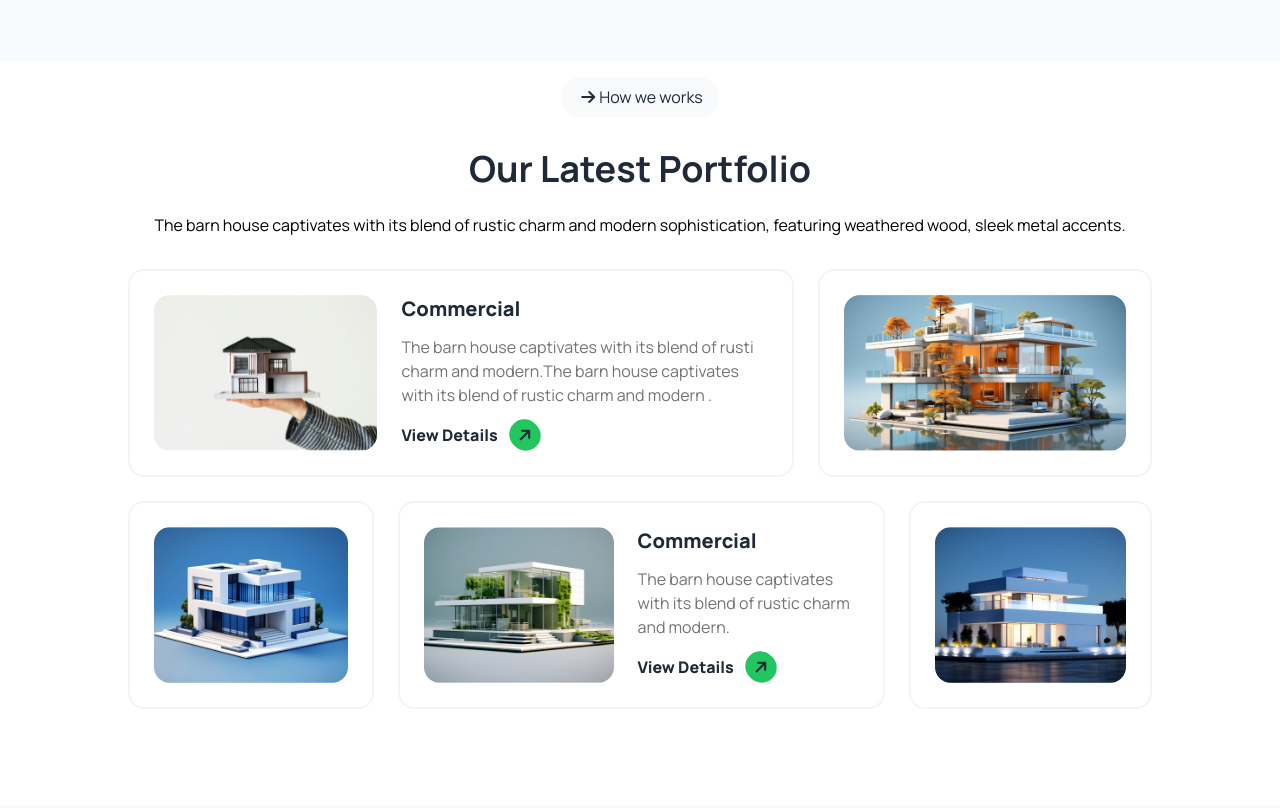
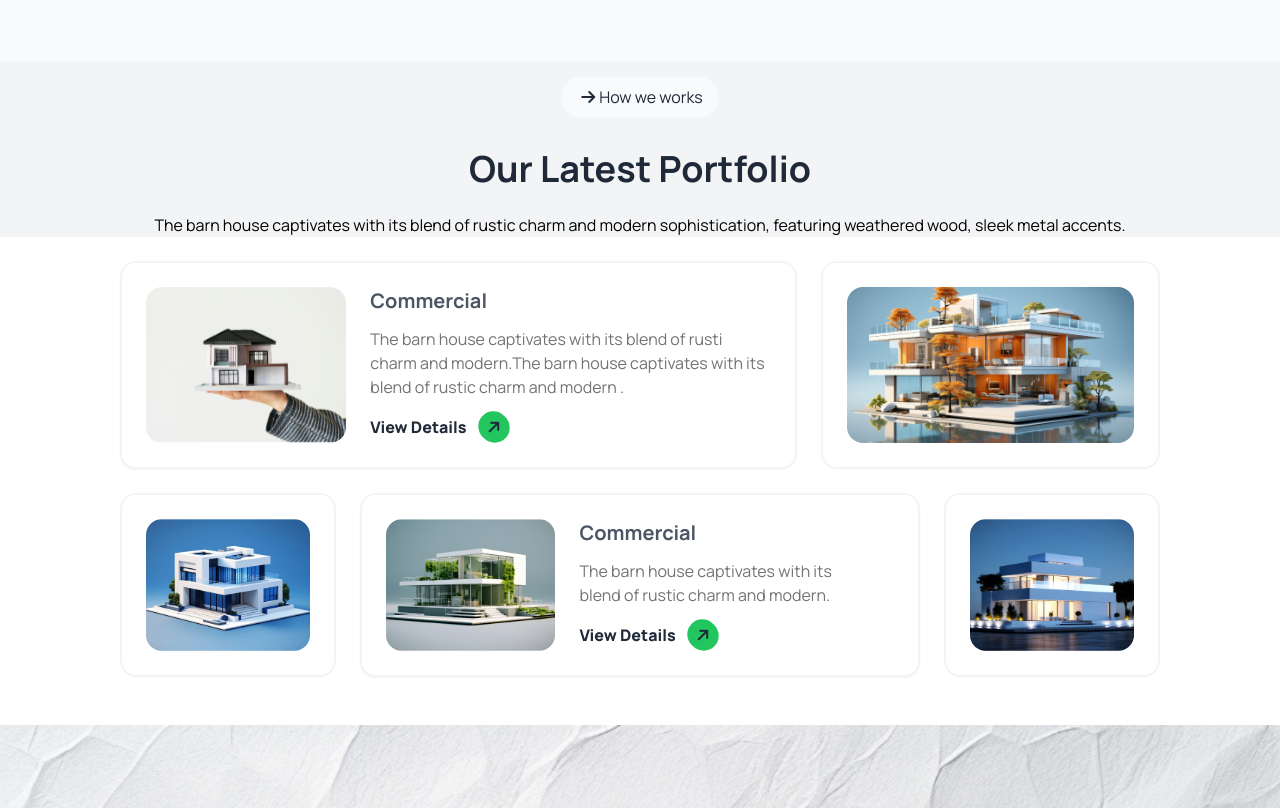
Before and after one commit to muin99/Optima, a plain HTML site: page index.html in a window 1280 px wide. Shown: the part 1910-2718 px from the top of the page. Drawn offline with nearby package versions, Linux system fonts and the light colour scheme.

Commit message:
Fixed some problems of latest Portfolio  section

```diff
--- a/index.html
+++ b/index.html
@@ -4,7 +4,7 @@
 <head>
     <meta charset="UTF-8">
     <meta name="viewport" content="width=device-width, initial-scale=1.0">
-    <title>OptimaHomes</title>
+    <title>Optima</title>
     <script src="https://kit.fontawesome.com/c2e447c550.js" crossorigin="anonymous"></script>
     <link rel="preconnect" href="https://fonts.googleapis.com">
     <link rel="preconnect" href="https://fonts.gstatic.com" crossorigin>
@@ -18,7 +18,7 @@
     </style>
 </head>
 
-<body class="font-manrope ">
+<body class="font-manrope">
     <!-- Header -->
     <header>
         <!-- navbar -->
@@ -169,7 +169,7 @@
             </div>
         </section>
         <!-- latest Portfolio section -->
-        <section class="bg-white px-5 md:px-24 ">
+        <section class="bg-gray-100 px-5 md:px-24 ">
             <!-- text section -->
             <div class="text-center mx-6">
                 <button class="bg-gray-50 rounded-full border-none py-2 px-4 my-4"><i
@@ -179,17 +179,17 @@
                     sophistication, featuring
                     weathered wood, sleek metal accents.</p>
             </div>
-            <!-- img section -->
-            <div class="m-8">
-                <div class="flex flex-col space-y-6 md:flex-row md:space-y-0 ">
-                    <div class="border-2 border-gray-100 rounded-2xl w-8/12 ">
-                        <div class="flex flex-col md:flex-row  justify-center p-6">
-                            <div class="w-full rounded-2xl mr-6 bg-cover bg-no-repeat bg-center"
-                                style="background-image: url(assets/img1.png);">
 
-                            </div>
-                            <div>
-                                <h4 class="text-xl font-extrabold">Commercial</h4>
+
+        </section>
+        <section class="px-1 bg-gray-100 md:bg-white md:px-24">
+            <div class="w-full flex flex-col p-6 pb-3 gap-6 md:flex-row">
+                <div
+                    class="w-full flex flex-col md:flex-row border-2 bg-white border-gray-100 shadow-sm gap-6 p-6 rounded-2xl  md:w-8/12">
+                    <div class="w-full h-48 md:h-full bg-cover bg-center rounded-2xl md:w-4/12 "
+                        style="background-image: url(assets/img1.png);"></div>
+                    <div class="w-full md:w-8/12">
+                        <h4 class="text-xl font-bold text-gray-600">Commercial</h4>
                         <p class="py-3 text-base text-[#737373]">The barn house captivates with its blend of
                             rusti charm and modern.The barn house captivates with its blend of rustic charm and
                             modern .</p>
@@ -198,52 +198,47 @@
                         </h3>
                     </div>
                 </div>
-                    </div>
-                    <div
-                        class="flex w-4/12 flex-col md:flex-row items-center justify-center border-2 border-gray-100 rounded-2xl p-6 md:ml-6">
-                        <div class="w-full h-full rounded-2xl bg-cover bg-no-repeat bg-center"
+                <div class="border-2 border-gray-100 rounded-2xl w-full bg-white h-auto p-6  md:w-4/12">
+                    <div class="w-full h-48 md:h-full bg-cover bg-center rounded-2xl  "
                         style="background-image: url(assets/img2.png);"></div>
                 </div>
             </div>
-                <div class="flex pb-24 flex-col space-y-6 md:flex-row mt-6 md:space-y-0">
-                    <div
-                        class="flex w-3/12 items-center justify-center border-2 border-gray-100 p-6 rounded-2xl md:mr-6">
-                        <div class="w-full h-full rounded-2xl bg-cover bg-center bg-no-repeat"
+            <div class="flex flex-col-reverse gap-6 p-6 pt-3 md:flex-row">
+                <div class="border-2 border-gray-100 rounded-2xl w-full bg-white h-auto p-6  md:w-3/12">
+                    <div class="w-full h-48 md:h-full bg-cover bg-center rounded-2xl"
                         style="background-image: url(assets/img3.png);"></div>
                 </div>
-
-                    <div class="border-2 border-gray-100 rounded-2xl md:w-6/12 ">
-                        <div class="flex flex-col md:flex-row  justify-center p-6">
-                            <div class="w-full rounded-2xl mr-6 bg-cover bg-no-repeat bg-center"
-                                style="background-image: url(assets/img4.png);">
-
-                            </div>
-                            <div>
-                                <h4 class="text-xl font-extrabold">Commercial</h4>
-                                <p class="py-3 text-base text-[#737373]">The barn house captivates with its blend of
-                                    rustic charm and modern. </p>
+                <div
+                    class="w-full flex flex-col md:flex-row border-2 bg-white border-gray-100 shadow-sm gap-6 p-6 rounded-2xl  md:w-8/12">
+                    <div class="w-full h-48 md:h-full bg-cover bg-center rounded-2xl md:w-4/12 "
+                        style="background-image: url(assets/img4.png);"></div>
+                    <div class="w-full md:w-6/12">
+                        <h4 class="text-xl font-bold text-gray-600">Commercial</h4>
+                        <p class="py-3 text-base text-[#737373]">The barn house captivates with its blend of rustic
+                            charm and modern. </p>
                         <h3 class="font-extrabold">View Details<i
                                 class="fa-solid fa-arrow-right bg-green-500 rounded-full p-2 mx-3 -rotate-45"></i>
                         </h3>
                     </div>
                 </div>
+                <div class="border-2 border-gray-100 rounded-2xl w-full bg-white h-auto p-6  md:w-3/12">
+                    <div class="w-full h-48 md:h-full bg-cover bg-center rounded-2xl"
+                        style="background-image: url(assets/img5.png);"></div>
                 </div>
-                    <div class="ml-6 border-2 border-gray-100 rounded-2xl md:w-3/12">
-                        <div class="w-full h-full flex flex-col md:flex-row  justify-center p-6">
-                            <div class=" rounded-2xl w-full h-full bg-cover bg-no-repeat bg-center"
+
+            </div>
+            <div class="px-6 pb-6">
+                <div class="block md:hidden border-2 border-gray-100 rounded-2xl w-full bg-white h-auto p-6">
+                    <div class="w-full h-48 md:h-full bg-cover bg-center rounded-2xl"
                         style="background-image: url(assets/img5.png);"></div>
                 </div>
             </div>
-
-                </div>
-            </div>
-
 
         </section>
 
         <!-- project section -->
         <section class="   bg-cover" style="background-image: url(assets/bg.jpg);">
-            <div class="container mx-auto">
+            <div class="px-5 md:px-24">
                 <div class="text-center mb-8">
                     <button class="bg-green-400 mt-24 py-2 px-4 rounded-full font-bold"><i
                             class="fa-solid fa-arrow-right text-black rounded-full  ml-2 p-2"></i>Let's Connect</button>
@@ -255,7 +250,7 @@
                     </div>
                 </div>
                 <!-- discuss section -->
-                <div class="grid grid-cols-2 gap-6 w-8/12 mx-auto">
+                <div class="grid grid-cols-2 gap-6  mx-auto md:w-8/12 mx-auto">
                     <input type="text" placeholder="First Name*" class="input  rounded-full " />
                     <input type="text" placeholder="Last Name*" class="input  rounded-full " />
                     <input type="number" placeholder="Phone Number*" class="input  rounded-full " />
@@ -268,7 +263,7 @@
             </div>
         </section>
         <!-- Unique section -->
-        <section class="container mx-auto my-16 space-y-6">
+        <section class="px-5 md:px-24 my-16 space-y-6">
             <!-- Text section -->
             <div>
                 <h1 class="text-center text-5xl font-bold uppercase">Houses For Rent</h1>
```
Also changed, not shown: dfgf.html (deleted). Lines whose indentation alone changed are shown as unchanged.
